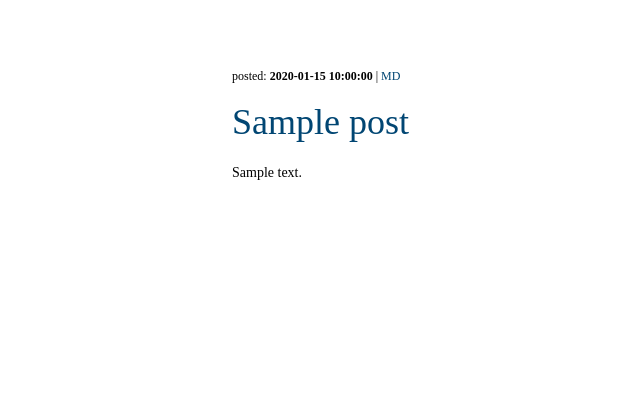
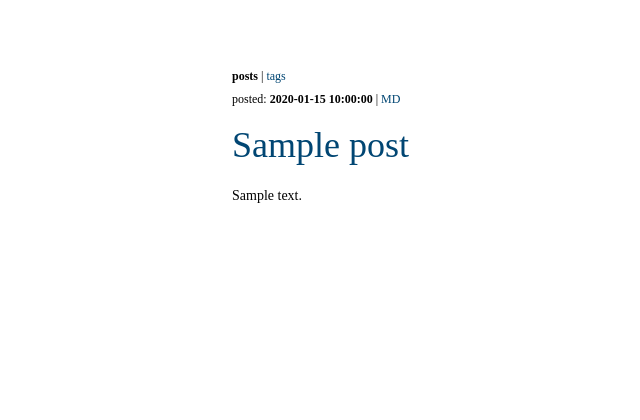
Before and after one commit to nicwest/md-website, a Flask app: template app/templates/index.html in a window 1280 px wide. Shown: the top 420 px of the page, without its empty margins (78-718 px from the left). Run offline with Flask 2, Linux system fonts and the light colour scheme; the template is opened without the code that fills it: most values are stand-ins (such as "Sample title", 1, 10 or a date in 2020); parts of the project's set-up code (start-up, migrations or seed data) failed here and were passed over; some libraries are stand-ins or nearby versions.

Commit message:
tags link

```diff
--- a/app/templates/index.html
+++ b/app/templates/index.html
@@ -5,6 +5,11 @@
 
 <div class="block-white">
     <div class="blog container">
+        <div class="row">
+            <div class="col-xs-12">
+              <h6 class="info"> <strong>posts</strong> | <a href="{{ url_for('view_tags') }}">tags</a> </h6>
+            </div>
+          </div>
         {% for post in posts %}
         <div class="row">
             <div class="col-xs-12">
```
Also changed, not shown: app/templates/tags.html (+6 -1 lines).
